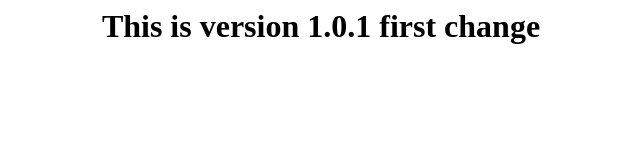
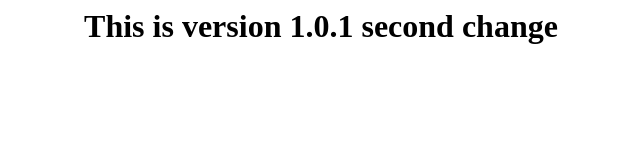
Before and after one commit to harris42-uw/devops, a plain HTML site: page index.html in a window 1280 px wide. Shown: the whole page, without its empty margins (319-959 px from the left). Drawn offline with Linux system fonts and the light colour scheme.

Commit message:
Second change

```diff
--- a/index.html
+++ b/index.html
@@ -1 +1 @@
-<center><h1>This is version 1.0.1 first change</h1></center>
+<center><h1>This is version 1.0.1 second change</h1></center>
```
